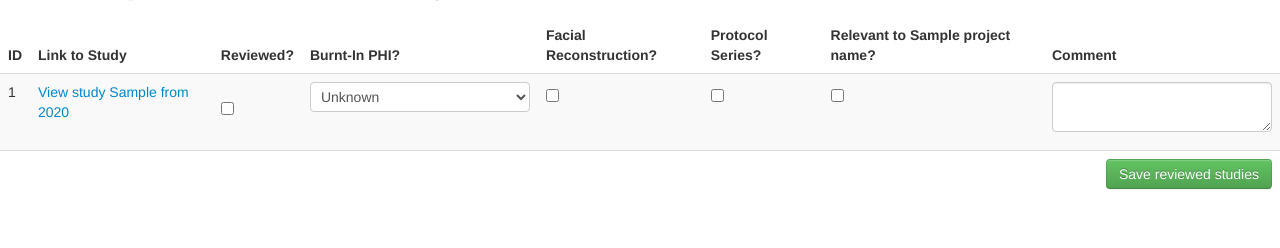
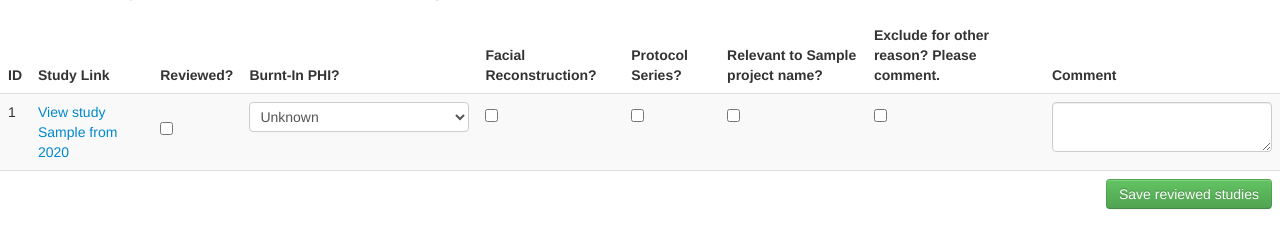
Before and after one commit to chop-dbhi/django-dicom-review, a Django app: template dicom_review/templates/index.html in a window 1280 px wide. Shown: the part 63-311 px from the top of the page. Run offline with Django 3.2, Linux system fonts and the light colour scheme; the template is opened without the code that fills it: most values are stand-ins (such as "Sample title", 1, 10 or a date in 2020); some libraries are stand-ins or nearby versions.

Commit message:
Add exclude field.
Take user hitting enter on link into account.

```diff
--- a/dicom_review/templates/index.html
+++ b/dicom_review/templates/index.html
@@ -13,12 +13,13 @@
                     {% if high_risk or always_show_high_risk %}
                         <th>Flagged as High Risk?</th>
                     {% endif %}
-                        <th>Link to Study</th>
+                        <th>Study Link</th>
                         <th>Reviewed?</th>
                         <th>Burnt-In PHI?</th>
                         <th>Facial Reconstruction?</th>
                         <th>Protocol Series?</th>
                         <th>Relevant to {{ project_name }}?</th>
+                        <th>Exclude for other reason? Please comment.</th>
                         <th>Comment</th>
                     </tr>
                 </thead>
@@ -53,10 +54,11 @@
                     <td><input name="reconstruction" type="checkbox"/></td>
                     <td><input name="protocol" type="checkbox"/></td>
                     <td><input name="relevant" type="checkbox"/></td>
+                    <td><input name="exclude" type="checkbox"/></td>
                     <td><textarea name="comment" rows="2" cols="30"></textarea></td>
                 </tr>
                 {% endfor %}
-                <tr><td/><td/>{%if high_risk or always_show_high_risk %}<td/>{% endif %}<td/><td/><td/><td/><td></td><td><input style="float:right" class="btn btn-success" type="submit" value="Save reviewed studies"/></td></tr>
+                <tr><td/><td/>{%if high_risk or always_show_high_risk %}<td/>{% endif %}<td/><td/><td/><td/><td/><td></td><td><input style="float:right" class="btn btn-success" type="submit" value="Save reviewed studies"/></td></tr>
             </tbody>
         </table>
     </form>
@@ -68,8 +70,9 @@
 
          {% if warn_unviewed %}
          $('input.reviewed').popover({
-             content: "<i class=icon-bell></i>This study has not yet been viewed.",
-             html:true,
+             content:  "<i class=icon-bell></i>This study has not yet been viewed.",
+             html: true,
+             placement: "bottom",
              trigger: "manual"
          });
          $('table').on('change', 'input.reviewed', function(){
@@ -83,11 +86,23 @@
          });
          {% endif %}
 
-         $('a').mousedown(function(){
+         // takes care of licks and enter
+         $('a').click(function(){
                  $('tr').removeClass("success");
                  $(this).parent().parent().addClass("success");
                  $(this).addClass("clicked");
          });
+
+         // Don't bother the user if they have right clicked on the link
+         // We will assume the have either copied the link or opened in a new
+         // window/tab
+         $('a').mousedown(function(event){
+             if (event.which === 3){
+                 $('tr').removeClass("success");
+                 $(this).parent().parent().addClass("success");
+                 $(this).addClass("clicked");
+             }
+         }):
 
          var null_bool_map = {
              yes: true,
@@ -106,6 +121,7 @@
                           has_protocol_series:$('[name="protocol"]',this).is(":checked"),
                           relevant:$('[name="relevant"]',this).is(":checked"),
                           has_phi:null_bool_map[$('[name="phi"]',this).val()],
+                          exclude:$('[name="exclude"]',this).val()
                           comment:$('[name="comment"]',this).val()
                      });
              });
```
